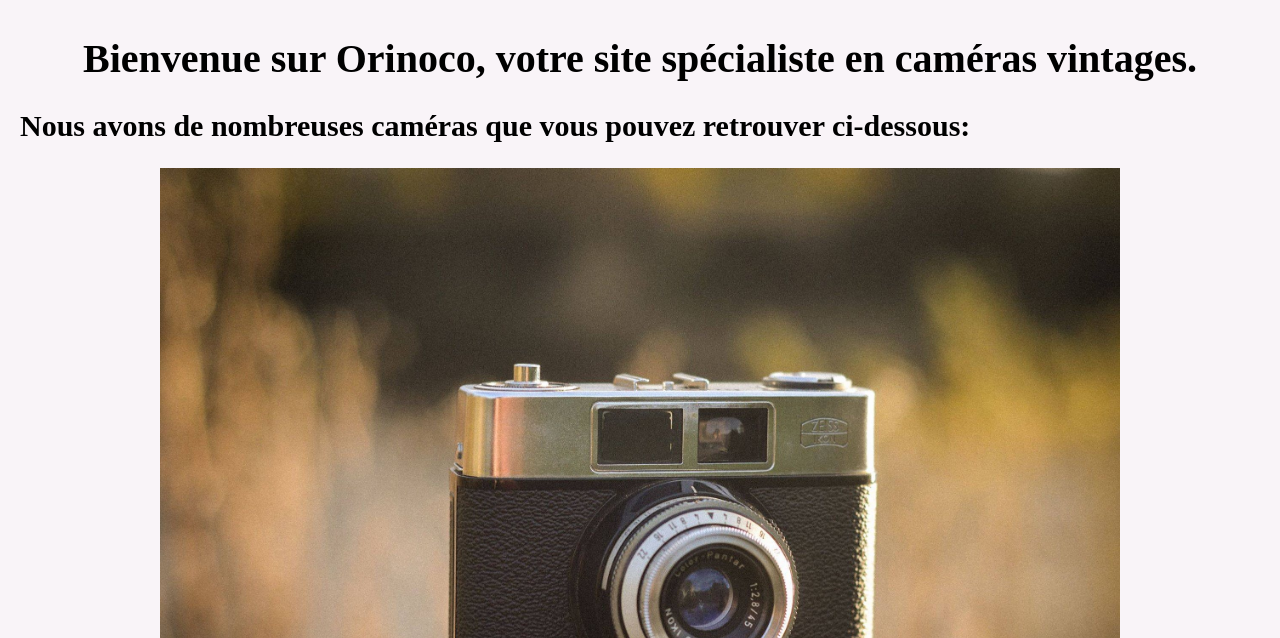
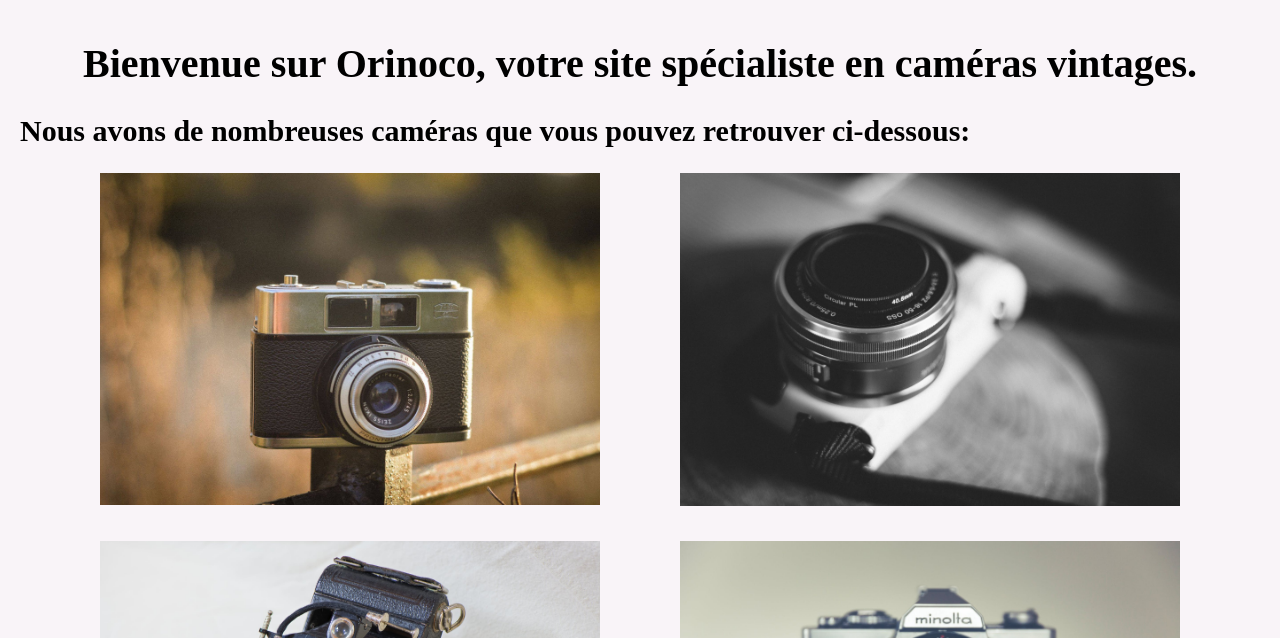
Before and after one commit to Timmaman/projet5, a website: page index.html in a window 1280 px wide. Shown: the part 162-800 px from the top of the page. Drawn offline with Linux system fonts and the light colour scheme.

Commit message:
align corrections

```diff
--- a/index.html
+++ b/index.html
@@ -1,4 +1,3 @@
-<Doctype html>
 <!DOCTYPE html>
 <html>
 	<head>
--- a/orinoco.css
+++ b/orinoco.css
@@ -35,15 +35,16 @@ a
 }
 .presentation
 {
+	width: 100%;
 	display: flex;
-	flex-direction:column;
-	justify-content: space-around;
-	margin: 20px;
+	flex-wrap:wrap;
+	flex-direction: space-between;
+	justify-content: space-evenly;
 }
 .presentation img
 {
-	margin: auto;
-	width: 80%;
+	width: 300px;
+	margin-bottom: 30px;
 }
 @media screen and (min-width:750px)
 {
@@ -51,4 +52,8 @@ a
 	{
 		font-size: 20px;
 	}
+	.presentation img
+	{
+		width: 500px;
+	}
 }
```
Also changed, not shown: 1 other file. Lines whose indentation alone changed are shown as unchanged.
